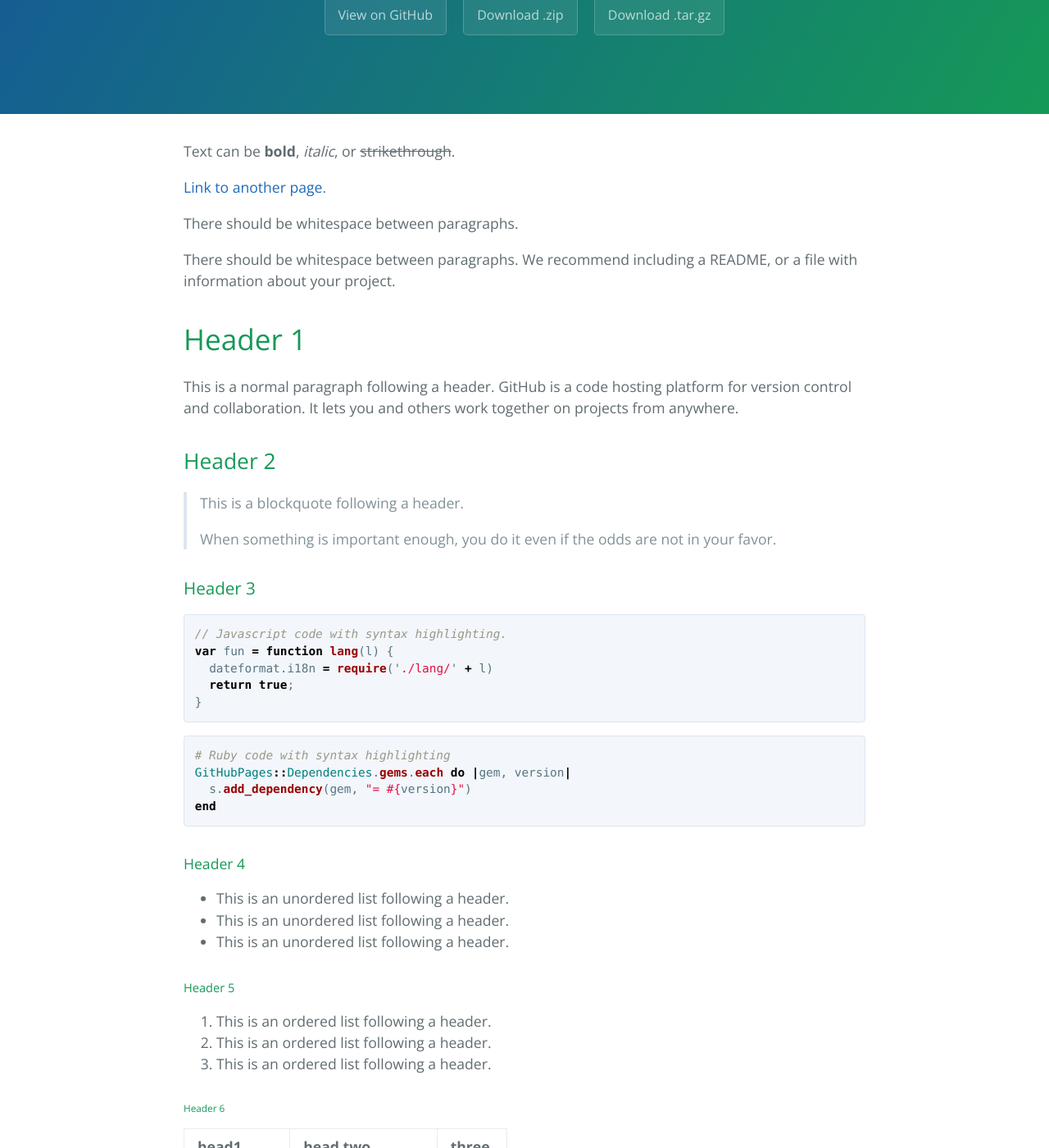
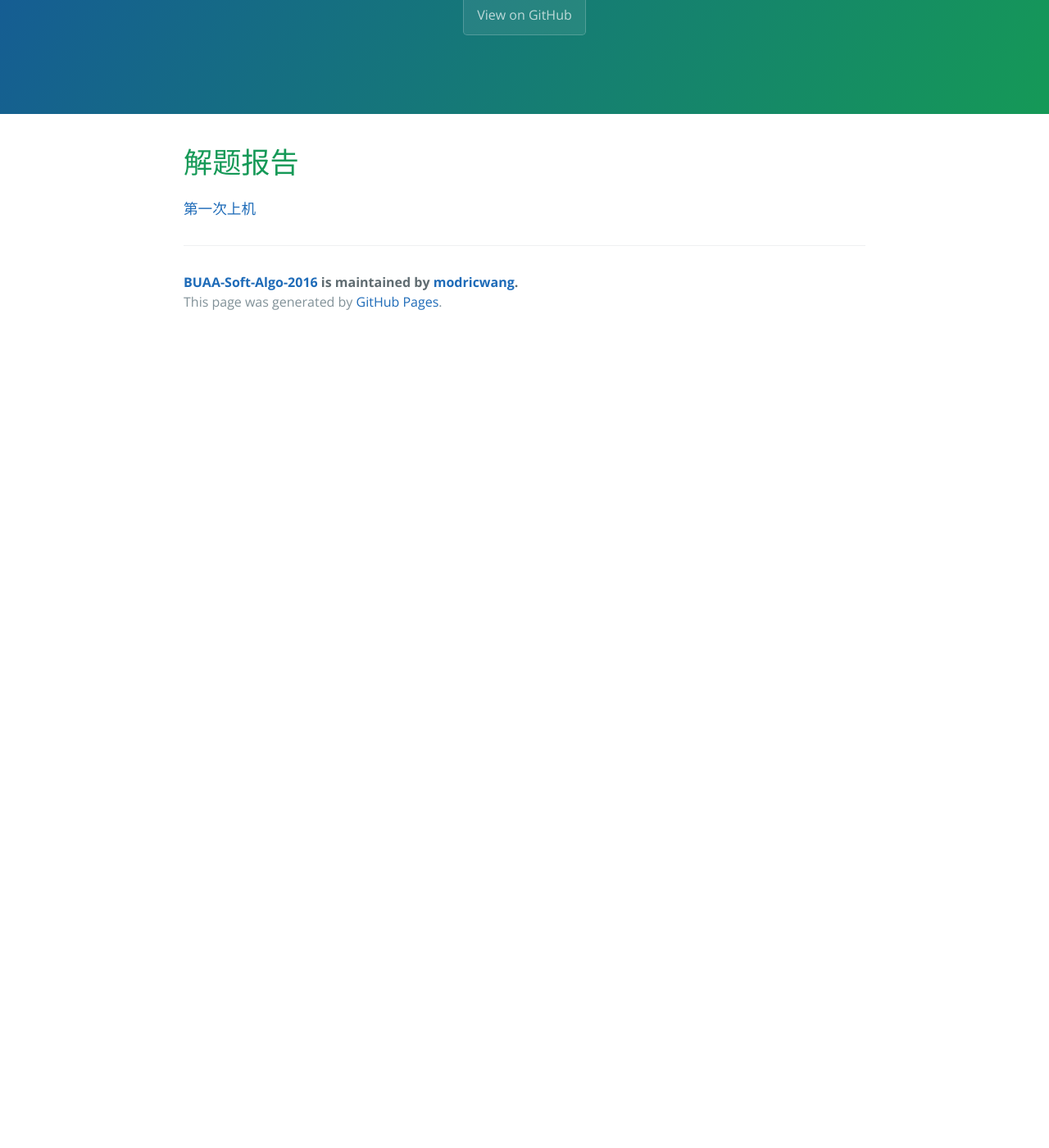
Before and after one commit to modricwang/BUAA-Soft-Algo-2016, a Jekyll site: the page built from docs/index.md, in a window 1280 px wide and 1400 px high, scrolled down 244 px. Shown: the whole window at 82% size. Built offline with Jekyll 4.4.1, drawn with Linux system fonts in a browser that asks for light colours; our own code applies the rules of GitHub Pages for plain Markdown files; after the commit the page ends 900 px from its top, so only the background shows below that; some of the changed text lies outside the part shown.

Commit message:
update pages

````diff
--- a/docs/_config.yml
+++ b/docs/_config.yml
@@ -1,5 +1,5 @@
-title: Cayman theme
-description: Cayman is a clean, responsive theme for GitHub Pages.
-show_downloads: true
+title: 算法分析与设计
+description: 课程信息发布平台
+show_downloads: false
 google_analytics:
 theme: jekyll-theme-cayman
--- a/docs/index.md
+++ b/docs/index.md
@@ -1,123 +1,5 @@
 ---
 layout: default
 ---
-
-Text can be **bold**, _italic_, or ~~strikethrough~~.
-
-[Link to another page](another-page).
-
-There should be whitespace between paragraphs.
-
-There should be whitespace between paragraphs. We recommend including a README, or a file with information about your project.
-
-# [](#header-1)Header 1
-
-This is a normal paragraph following a header. GitHub is a code hosting platform for version control and collaboration. It lets you and others work together on projects from anywhere.
-
-## [](#header-2)Header 2
-
-> This is a blockquote following a header.
->
-> When something is important enough, you do it even if the odds are not in your favor.
-
-### [](#header-3)Header 3
-
-```js
-// Javascript code with syntax highlighting.
-var fun = function lang(l) {
-  dateformat.i18n = require('./lang/' + l)
-  return true;
-}
-```
-
-```ruby
-# Ruby code with syntax highlighting
-GitHubPages::Dependencies.gems.each do |gem, version|
-  s.add_dependency(gem, "= #{version}")
-end
-```
-
-#### [](#header-4)Header 4
-
-*   This is an unordered list following a header.
-*   This is an unordered list following a header.
-*   This is an unordered list following a header.
-
-##### [](#header-5)Header 5
-
-1.  This is an ordered list following a header.
-2.  This is an ordered list following a header.
-3.  This is an ordered list following a header.
-
-###### [](#header-6)Header 6
-
-| head1        | head two          | three |
-|:-------------|:------------------|:------|
-| ok           | good swedish fish | nice  |
-| out of stock | good and plenty   | nice  |
-| ok           | good `oreos`      | hmm   |
-| ok           | good `zoute` drop | yumm  |
-
-### There's a horizontal rule below this.
-
-* * *
-
-### Here is an unordered list:
-
-*   Item foo
-*   Item bar
-*   Item baz
-*   Item zip
-
-### And an ordered list:
-
-1.  Item one
-1.  Item two
-1.  Item three
-1.  Item four
-
-### And a nested list:
-
-- level 1 item
-  - level 2 item
-  - level 2 item
-    - level 3 item
-    - level 3 item
-- level 1 item
-  - level 2 item
-  - level 2 item
-  - level 2 item
-- level 1 item
-  - level 2 item
-  - level 2 item
-- level 1 item
-
-### Small image
-
-![](https://assets-cdn.github.com/images/icons/emoji/octocat.png)
-
-### Large image
-
-![](https://guides.github.com/activities/hello-world/branching.png)
-
-
-### Definition lists can be used with HTML syntax.
-
-<dl>
-<dt>Name</dt>
-<dd>Godzilla</dd>
-<dt>Born</dt>
-<dd>1952</dd>
-<dt>Birthplace</dt>
-<dd>Japan</dd>
-<dt>Color</dt>
-<dd>Green</dd>
-</dl>
-
-```
-Long, single-line code blocks should not wrap. They should horizontally scroll if they are too long. This line should be long enough to demonstrate this.
-```
-
-```
-The final element.
-```
+# 解题报告
+[第一次上机](/reports/第一次上机.md)
````
Also changed, not shown: docs/reports/第一次上机.md (added, +568 -0 lines).
